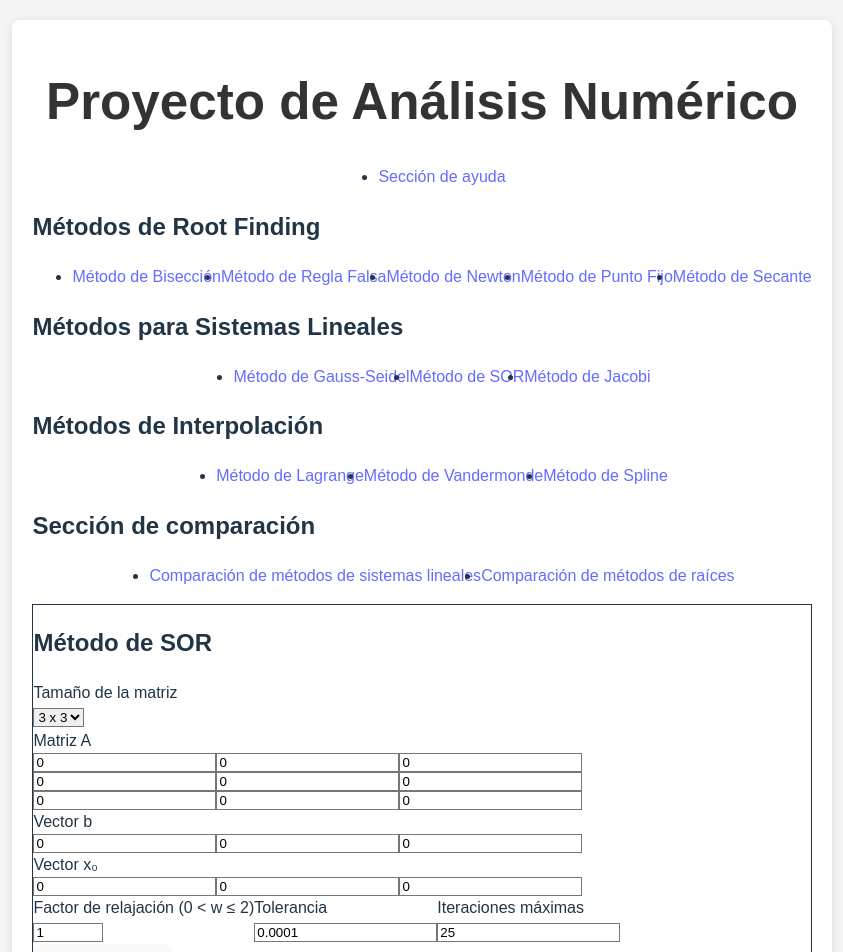
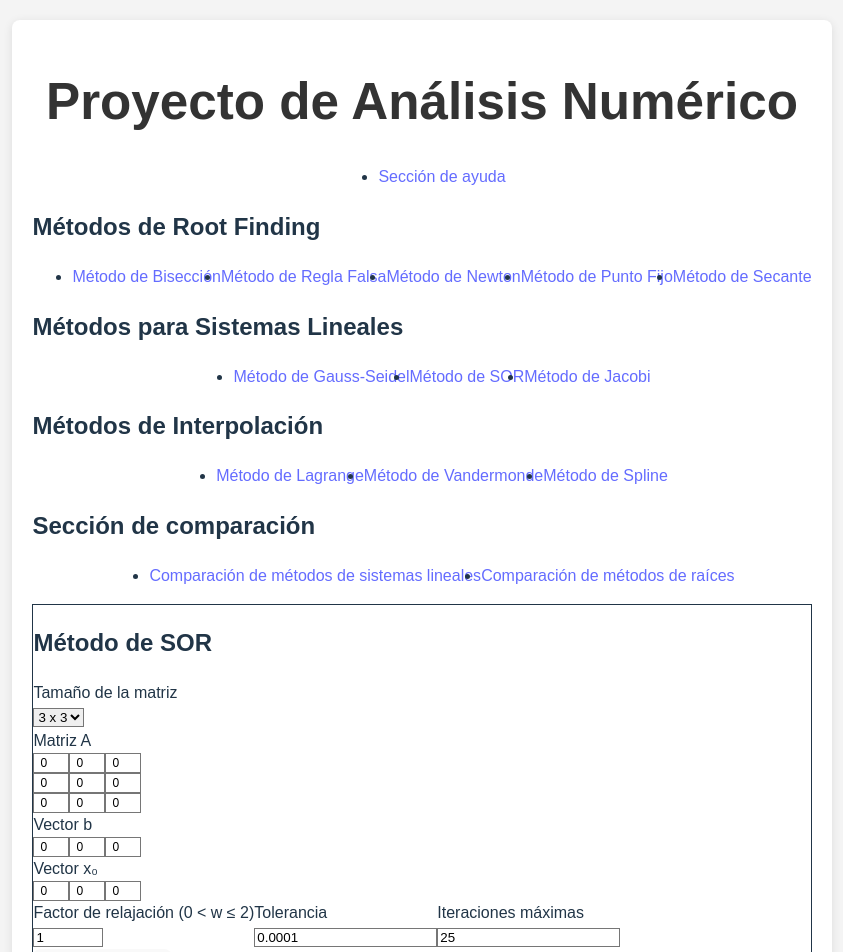
Before and after one commit to camiloooo14/Numerical-Analysis, a React (Vite) app in the folder frontend/: page /system-of-equations/sor in a window 1280 px wide. Shown: the top 952 px of the page, without its empty margins (218-1061 px from the left). Built offline with nearby package versions, Linux system fonts and the light colour scheme; the HTML template or start-up script is replaced by a standard one.

Commit message:
sintaxis de matrices

```diff
--- a/frontend/src/components/GaussSeidelForm.jsx
+++ b/frontend/src/components/GaussSeidelForm.jsx
@@ -9,7 +9,6 @@ const GaussSeidelForm = () => {
   const [tol, setTol] = useState(0.0001);
   const [niter, setNiter] = useState(25);
   const [result, setResult] = useState(null);
-
 
   useEffect(() => {
     setMatrixA(Array.from({ length: size }, () => Array(size).fill(0)));
@@ -33,7 +32,7 @@ const GaussSeidelForm = () => {
 
   const handleSubmit = async () => {
     try {
-      const res = await axios.post("http://localhost:8000/system-of-equations/gauss-seidel",{
+      const res = await axios.post("http://localhost:8000/system-of-equations/gauss-seidel", {
         matrix_a: matrixA,
         vector_b: vectorB,
         x0,
@@ -76,7 +75,8 @@ const GaussSeidelForm = () => {
                 type="number"
                 value={matrixA[i][j]}
                 onChange={handleInputChange(setMatrixA, i, j)}
-                className="w-4 px-2 py-1 border rounded"
+                style={{ width: "30px", padding: "2px", fontSize: "12px", textAlign: "center" }}
+                className="border rounded"
               />
             ))}
           </div>
@@ -92,7 +92,8 @@ const GaussSeidelForm = () => {
               type="number"
               value={val}
               onChange={handleInputChange(setVectorB, i)}
-              className="w-16 px-2 py-1 border rounded"
+              style={{ width: "30px", padding: "2px", fontSize: "12px", textAlign: "center" }}
+              className="border rounded"
             />
           ))}
         </div>
@@ -107,13 +108,14 @@ const GaussSeidelForm = () => {
               type="number"
               value={val}
               onChange={handleInputChange(setX0, i)}
-              className="w-16 px-2 py-1 border rounded"
+              style={{ width: "30px", padding: "2px", fontSize: "12px", textAlign: "center" }}
+              className="border rounded"
             />
           ))}
         </div>
       </div>
 
-      <div className="mb-4 flex gap-4">
+      <div className="mb-4 flex gap-4 flex-wrap">
         <div>
           <label className="block font-semibold mb-1">Tolerancia</label>
           <input
--- a/frontend/src/components/HelpPage.jsx
+++ b/frontend/src/components/HelpPage.jsx
@@ -54,14 +54,14 @@ export default function HelpPage() {
           <InlineMath math={'\\cos(x)'} />,
           <InlineMath math={'\\ln(x)'} />
         </li>
-        <p>Para usar la función seno, coseno y logaritmo natural, se debe escribir sin(x), cos(x) y ln(x) respectivamente.
+        <p>
          <p>Para calcular una derivada en caso de necesitarla, ir a la calculadora de derivadas: https://es.wolframalpha.com/calculators/derivative-calculator</p>
          <p>Para usar funciones trigonométricas, se debe escribir \sin(x), \cos(x) y \tan(x) respectivamente, no olvidar el backslash.</p>
         </p>
         <p>Para usar exponentes, se deben escribir entre llaves, por ejemplo: "x^&#123;2&#125;" para x^2.</p>
       </ul>
       <footer style={{ marginTop: '2rem', fontSize: '0.9rem', color: '#555' }}>
-        Desarrollado por Sara, Camilo, Lorena y Samuel – Proyecto de métodos numéricos
+        Desarrollado por Sara, Camilo, Lorena y Samuel – Proyecto de análisis numérico
       </footer>
     </div>
   );
--- a/frontend/src/components/JacobiForm.jsx
+++ b/frontend/src/components/JacobiForm.jsx
@@ -71,12 +71,13 @@ const JacobiForm = () => {
           <div key={i} className="flex gap-2 mb-1">
             {row.map((val, j) => (
               <input
-                key={j}
-                type="number"
-                value={matrixA[i][j]}
-                onChange={handleInputChange(setMatrixA, i, j)}
-                className="w-16 px-2 py-1 border rounded"
-              />
+              key={j}
+              type="number"
+              value={matrixA[i][j]}
+              onChange={handleInputChange(setMatrixA, i, j)}
+              style={{ width: "30px", padding: "2px", fontSize: "12px", textAlign: "center" }}
+              className="border rounded"
+            />
             ))}
           </div>
         ))}
--- a/frontend/src/components/SORForm.jsx
+++ b/frontend/src/components/SORForm.jsx
@@ -77,7 +77,8 @@ const SORForm = () => {
                 type="number"
                 value={matrixA[i][j]}
                 onChange={handleInputChange(setMatrixA, i, j)}
-                className="w-16 px-2 py-1 border rounded"
+                style={{ width: "30px", padding: "2px", fontSize: "12px", textAlign: "center" }}
+                className="border rounded"
               />
             ))}
           </div>
@@ -93,7 +94,8 @@ const SORForm = () => {
               type="number"
               value={val}
               onChange={handleInputChange(setVectorB, i)}
-              className="w-16 px-2 py-1 border rounded"
+              style={{ width: "30px", padding: "2px", fontSize: "12px", textAlign: "center" }}
+              className="border rounded"
             />
           ))}
         </div>
@@ -108,13 +110,14 @@ const SORForm = () => {
               type="number"
               value={val}
               onChange={handleInputChange(setX0, i)}
-              className="w-16 px-2 py-1 border rounded"
+              style={{ width: "30px", padding: "2px", fontSize: "12px", textAlign: "center" }}
+              className="border rounded"
             />
           ))}
         </div>
       </div>
 
-      <div className="mb-4 flex gap-4">
+      <div className="mb-4 flex gap-4 flex-wrap">
         <div>
           <label className="block font-semibold mb-1">
             Factor de relajación (0 &lt; w &le; 2)
--- a/frontend/src/services/api.js
+++ b/frontend/src/services/api.js
@@ -1,4 +1,4 @@
-// src/services/api.js
+
 import axios from 'axios';
 
 const API = axios.create({
@@ -39,6 +39,5 @@ export const calculateVandermonde = (params) => API.post('/system-of-equations/V
 export const calculateSplines = (params) => API.post('/interpolation/splines', params);
 
 //Comparison LSM
-export const calculateComparisonLSM = (params) => API.post('/routers/roots/comparisonLSM', params);
-
+export const calculateComparisonLSM = (params) => API.post('/comparison/comparisonLSM', params);
 export default API;
```
